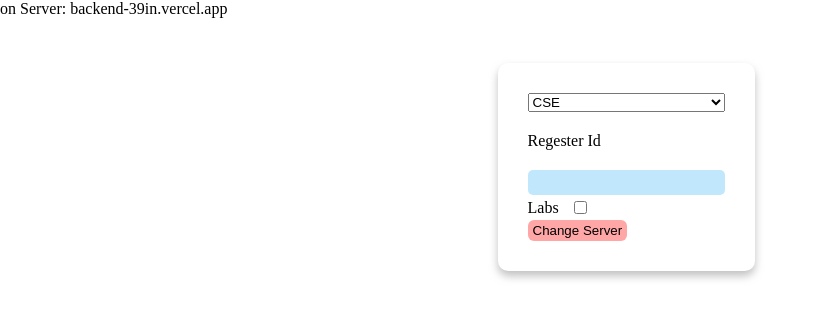
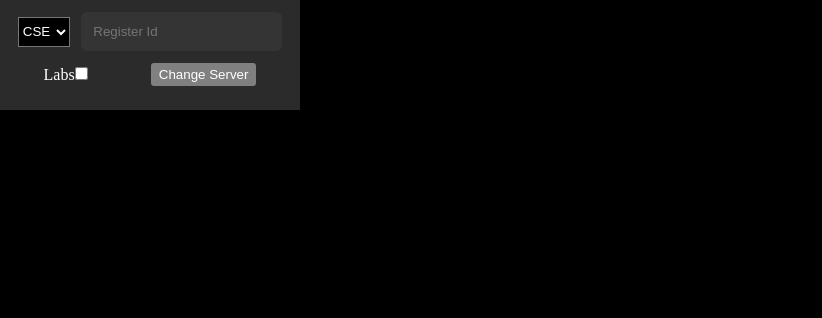
Before and after one commit to suryasarisa99/frontend, a React (Vite) app: page / in a window 1280 px wide. Shown: the top 318 px of the page, without its empty margins (0-822 px from the left). Built offline with nearby package versions, Linux system fonts and the light colour scheme.

Commit message:
new ui 1

```diff
--- a/src/App.jsx
+++ b/src/App.jsx
@@ -1,6 +1,7 @@
 import axios from "axios";
 import { useState } from "react";
 import Result from "./Result";
+import "../styles/index.scss";
 
 export default function App() {
   let [data, setData] = useState({});
@@ -10,7 +11,7 @@ export default function App() {
   let [validRegId, setValidRegId] = useState(false);
   let [submit, setSubmit] = useState(false);
   let [labs, setLabs] = useState(false);
-  let [server, setServer] = useState("backend-39in.vercel.app");
+  let [server, setServer] = useState("get-std-res.vercel.app");
   function submitHandle(e) {
     e.preventDefault();
     let id = e.target.id.value;
@@ -22,7 +23,7 @@ export default function App() {
     } else {
       id = makeId(branch, id);
       console.log(id);
-      axios.get(`https://${server}/data/${id}`).then((res) => {
+      axios.get(`https://${server}/${id}`).then((res) => {
         if (
           res.data["2-1"].mssg === "InvalidRegId" ||
           res.data["1-2"].mssg === "InvalidRegId"
@@ -72,28 +73,29 @@ export default function App() {
 
   return (
     <>
-      <p>on Server: {server}</p>
       <div className="page">
-        {/* <div className="register-box"> */}
         <form action="POST" className="register" onSubmit={submitHandle}>
           <div className="fields">
+            <div className="row">
               <select name="branch" id="">
                 <option value="cse">CSE</option>
                 <option value="csm">CSM</option>
                 <option value="csd">CSD</option>
                 <option value="ece">ECE</option>
               </select>
-            <label htmlFor="registerId">Regester Id</label>
               <input
                 type="text"
                 name="id"
                 onChange={onChange}
                 value={regTerm}
+                placeholder="Register Id"
                 autoFocus
               />
+            </div>
             {emptyRegId && <p>Register Id Must Be Required</p>}
             {invalidRegId && <p>Invalid RegId</p>}
           </div>
+          <div className="row">
             <div className="checkbox-bar">
               <label htmlFor="labs">Labs</label>
               <input
@@ -110,11 +112,12 @@ export default function App() {
             >
               Change Server
             </button>
+          </div>
         </form>
-        {/* </div>   */}
+
         {validRegId && (
-          <div className="data">
-            <h1>Register No: {data["2-1"].regId}</h1>
+          <div className="data2">
+            <h1>Register No: {data.regId}</h1>
             <Result data={data["2-1"]} labs={labs} />
             <Result data={data["1-2"]} labs={labs} />
           </div>
--- a/src/Result.jsx
+++ b/src/Result.jsx
@@ -1,41 +1,38 @@
 export default function Result({ data, labs }) {
   return (
     <div className="data-tables">
-      <table className="subjects">
-        <thead>
-          <tr>
-            <th>Subject</th>
-            <th>Grade</th>
-            <th>Internals</th>
-          </tr>
-        </thead>
-        <tbody>
+      <div className="subjects data">
+        <div className="data-head">
+          <div className="cell">Subject</div>
+          <div className="cell">Grade</div>
+          <div className="cell">Internals</div>
+        </div>
+        <div className="data-body">
           {Object.entries(data.subjects).map(([subject, result]) => (
-            <tr key={subject}>
-              <td>{subject}</td>
-              <td className={result.grade == "F" ? "failed" : ""}>
-                {result.grade}
-              </td>
-              <td>{result.internals}</td>
-            </tr>
+            <div className="row" key={subject}>
+              <div className="cell">{subject}</div>
+              {/* <div className={"cell " + result.grade == "F" ? "failed" : ""}> */}
+              <div className="cell"> {result.grade}</div>
+              <div className="cell">{result.internals}</div>
+            </div>
           ))}
-        </tbody>
-      </table>
+        </div>
+      </div>
       {labs && (
         <table className="labs">
-          <thead>
+          <divead>
             <tr>
-              <th>Labs</th>
-              <th>Grade</th>
-              <th>Internals</th>
+              <div>Labs</div>
+              <div>Grade</div>
+              <div>Internals</div>
             </tr>
-          </thead>
+          </divead>
           <tbody>
             {Object.entries(data.labs).map(([subject, result]) => (
               <tr key={subject}>
-                <td>{subject}</td>
-                <td>{result.grade}</td>
-                <td>{result.internals}</td>
+                <div>{subject}</div>
+                <div>{result.grade}</div>
+                <div>{result.internals}</div>
               </tr>
             ))}
           </tbody>
--- a/src/main.jsx
+++ b/src/main.jsx
@@ -1,9 +1,12 @@
 import React from "react";
 import ReactDOM from "react-dom/client";
 import App from "./App";
-import "../styles/globals.css";
+import { BrowserRouter } from "react-router-dom";
+// import "../styles/globals.css";
 ReactDOM.createRoot(document.querySelector("#root")).render(
   <>
-    <App />
+    <BrowserRouter>
+      <App />
+    </BrowserRouter>
   </>
 );
--- /dev/null
+++ b/styles/index.scss
@@ -0,0 +1,89 @@
+body {
+  background-color: black;
+}
+
+* {
+  padding: 0;
+  margin: 0;
+  box-sizing: border-box;
+  color: white;
+}
+
+$acent-color: rgb(86, 173, 255);
+.register {
+  background-color: rgb(43, 43, 43);
+  padding: 12px;
+  max-width: 300px;
+
+  .row {
+    display: flex;
+    align-items: center;
+    justify-content: space-around;
+    margin-bottom: 12px;
+  }
+
+  select {
+    height: 30px;
+    background-color: black;
+    color: white;
+  }
+
+  input {
+    background-color: rgb(52, 52, 52);
+    border: none;
+    padding: 12px;
+    &:focus {
+      outline: none;
+    }
+    border-radius: 6px;
+  }
+  button {
+    background-color: grey;
+    padding: 4px 8px;
+    border-radius: 3px;
+    border: none;
+  }
+}
+
+.data {
+  margin-bottom: 20px;
+  padding: 15px;
+  border: 3px solid rgb(78, 163, 255);
+  border-radius: 8px;
+
+  .data-head {
+    // background-color: red;
+    display: flex;
+    gap: 10px;
+    background-color: $acent-color;
+    margin-bottom: 10px;
+    padding: 3px 5px;
+    .cell {
+      width: 80px;
+      text-align: center;
+      font-weight: 600;
+      color: black;
+
+      &:first-child {
+        flex-grow: 1;
+      }
+    }
+  }
+  .data-body {
+    .row {
+      display: flex;
+      margin-bottom: 2px;
+      padding: 2px 3px;
+      //   background-color: grey;
+      .cell {
+        width: 80px;
+        text-align: center;
+
+        &:first-child {
+          flex-grow: 1;
+          text-align: left;
+        }
+      }
+    }
+  }
+}
```
Lines whose indentation alone changed are shown as unchanged.
